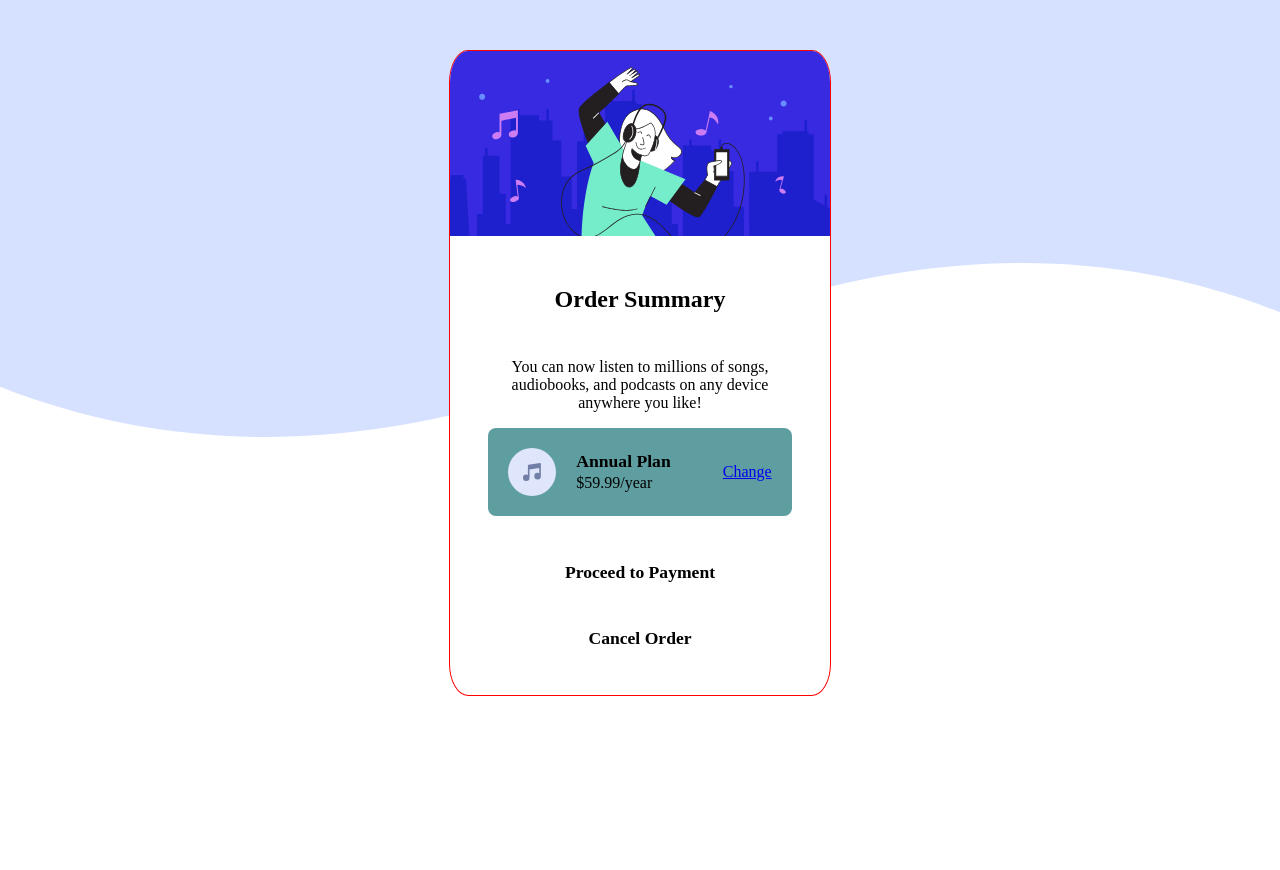
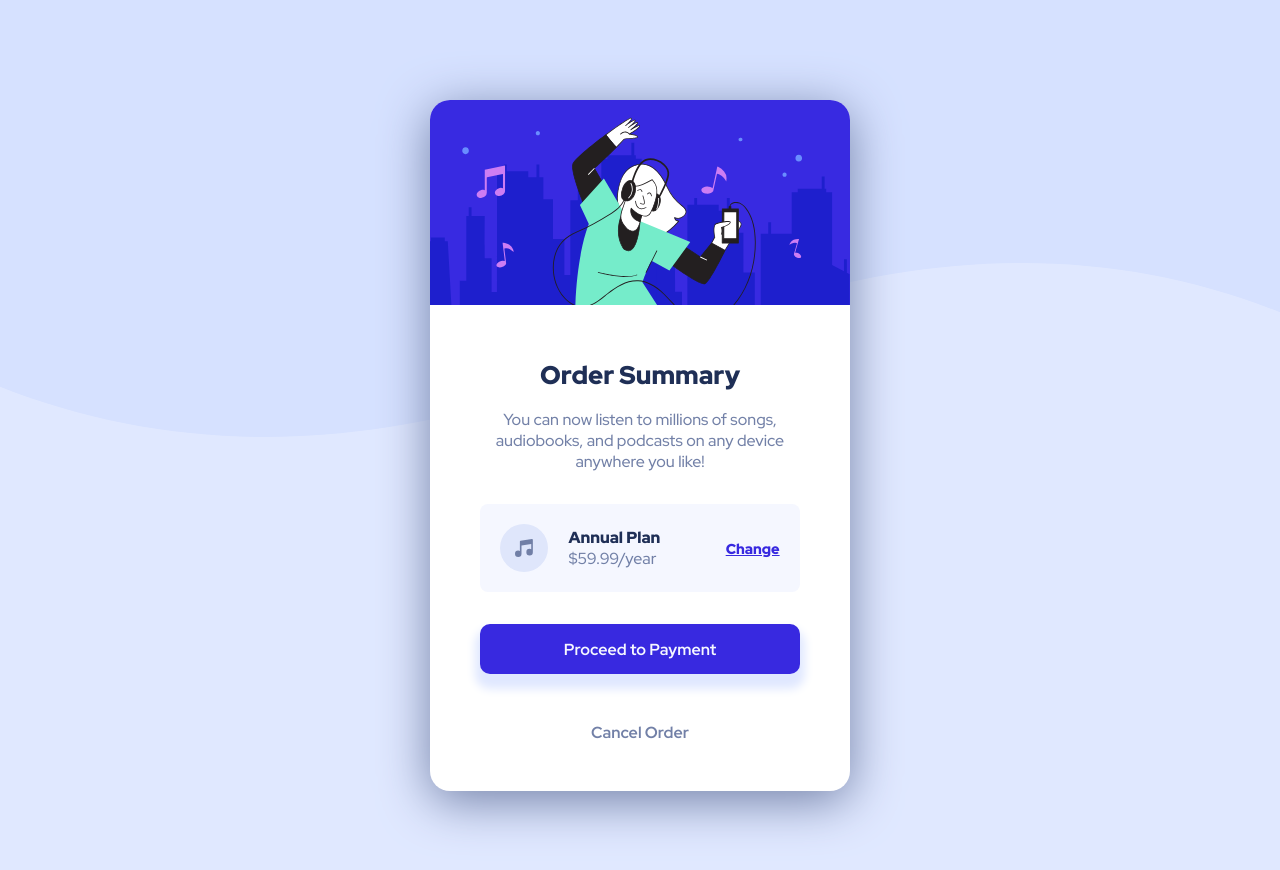
Before and after one commit to AaronCurrie/Challenge-CSS-Order-Summary, a plain HTML site: page index.html in a window 1280 px wide. Before the commit the page ends 800 px from the top, so only its background shows below. Drawn offline with Linux system fonts and the light colour scheme.

Commit message:
Completed Challenge

```diff
--- a/Resources/style.css
+++ b/Resources/style.css
@@ -1,44 +1,73 @@
+
+
+:root{
+    --Pale-blue: hsl(225, 100%, 94%);
+    --Bright-blue: hsl(245, 75%, 52%);
+    --Very-pale-blue: hsl(225, 100%, 98%);
+    --Desaturated-blue: hsl(224, 23%, 55%);
+    --Dark-blue: hsl(223, 47%, 23%);
+    font-family: 'Red Hat Display';
+
+}
+
 body {
     background-image: url("./images/pattern-background-desktop.svg");
     background-repeat: no-repeat;
     background-position: top;
     text-align: center;
     font-size: 16px;
+    background-color: var(--Pale-blue);
 }
 
 h1 {
-    font-size: 1.5rem;
-    margin: 15%;
+    font-size: 1.6rem;
+    margin-top: 15%;
+    color: var(--Dark-blue);
+    font-weight: 900;
 }
 
 h2 {
-    font-size: 1.1rem;
-
+    font-size: 1rem;
+    color: var(--Dark-blue);
+    font-weight: 900;
 }
 
 h3 {
-    font-size: 1.1rem;
+    font-size: 1rem;
     margin: 15%;
+    font-weight: 900;
+}
+
+p {
+    color: var(--Desaturated-blue);
+    margin-bottom: 10%;
+    font-weight: 500;
+}
+
+a {
+    font-weight: 900;
+    font-size: 0.9rem;
+    text-decoration: none;
 }
 
 .main {
-    width: 30%;
-    height: auto;
-    margin: 50px auto;
-    border: 1px solid red;
-    border-radius: 5%;
+    width: 420px;
+    margin: 100px auto;
+    border-radius: 20px;
     background-color: white;
     overflow: hidden;
+    box-shadow: 0px 10px 50px var(--Desaturated-blue);
 }
 
 
 
 .content {
-    padding: 0px 10%;
+    padding: 0px 12%;
 }
 
 .header img{
     width: 100%;
+    height: auto;
     overflow: hidden;
 }
 
@@ -46,7 +75,7 @@ h3 {
     display: flex;
     justify-content:space-around;
     align-items: center;
-    background-color:cadetblue;
+    background-color: var(--Very-pale-blue);
     border-radius: 8px;
 }
 
@@ -56,6 +85,13 @@ h3 {
 
 .items a {
     margin: 20px;
+    color: var(--Bright-blue);
+    text-decoration: underline;
+}
+
+.items a:hover {
+    text-decoration: none;
+    opacity: 0.7;
 }
 
 .price {
@@ -63,3 +99,42 @@ h3 {
     flex-grow: 2;
     line-height: 5px;
 }
+
+.payment {
+    background-color: var(--Bright-blue);
+    height: 50px;
+    display: flex;
+    justify-content: center;
+    align-items: center;
+    margin-top: 10%;
+    border-radius: 10px;
+    box-shadow: 0px 10px 10px 5px var(--Pale-blue);
+}
+
+.payment h3{
+    color: var(--Very-pale-blue);
+}
+
+.payment:hover {
+    opacity: 0.7;
+}
+
+.cancel h3 {
+    color: var(--Desaturated-blue);
+}
+
+.cancel h3:hover {
+    color: black;
+    font-weight: 900;
+}
+
+a h3{
+    font-weight: 700;
+}
+
+
+@media only screen and (max-width: 450px) {
+    .main{
+        width: 375px;
+    }
+}
--- a/index.html
+++ b/index.html
@@ -8,10 +8,13 @@
   <link rel="stylesheet" type="text/css" href= "Resources/style.css" >
   <title>Frontend Mentor | Order summary card</title>
 
-  <!-- Feel free to remove these styles or customise in your own stylesheet 👍 -->
-  <style>
-    .attribution { font-size: 11px; text-align: center; }
-    .attribution a { color: hsl(228, 45%, 44%); }
+  <link rel="preconnect" href="https://fonts.googleapis.com">
+  <link rel="preconnect" href="https://fonts.gstatic.com" crossorigin>
+  <link href="https://fonts.googleapis.com/css2?family=Red+Hat+Display:ital,wght@0,400;0,500;0,600;0,700;1,400&display=swap" rel="stylesheet">
+  <link rel="preconnect" href="https://fonts.googleapis.com">
+  <link rel="preconnect" href="https://fonts.gstatic.com" crossorigin>
+  <link href="https://fonts.googleapis.com/css2?family=Red+Hat+Display:wght@900&display=swap" rel="stylesheet">
+
   </style>
 </head>
 <body>
@@ -36,13 +39,17 @@
         <a href="#">Change</a>
       </div>
 
+      <a href="#">
         <div class="button payment">
           <h3>Proceed to Payment</h3>
         </div>
+      </a>
 
+      <a href="#">
         <div class="button cancel">
           <h3>Cancel Order</h3>
         </div>
+      </a>
     </div>
   </div>
 
```
Also changed, not shown: 1 other file. Lines whose indentation alone changed are shown as unchanged.
